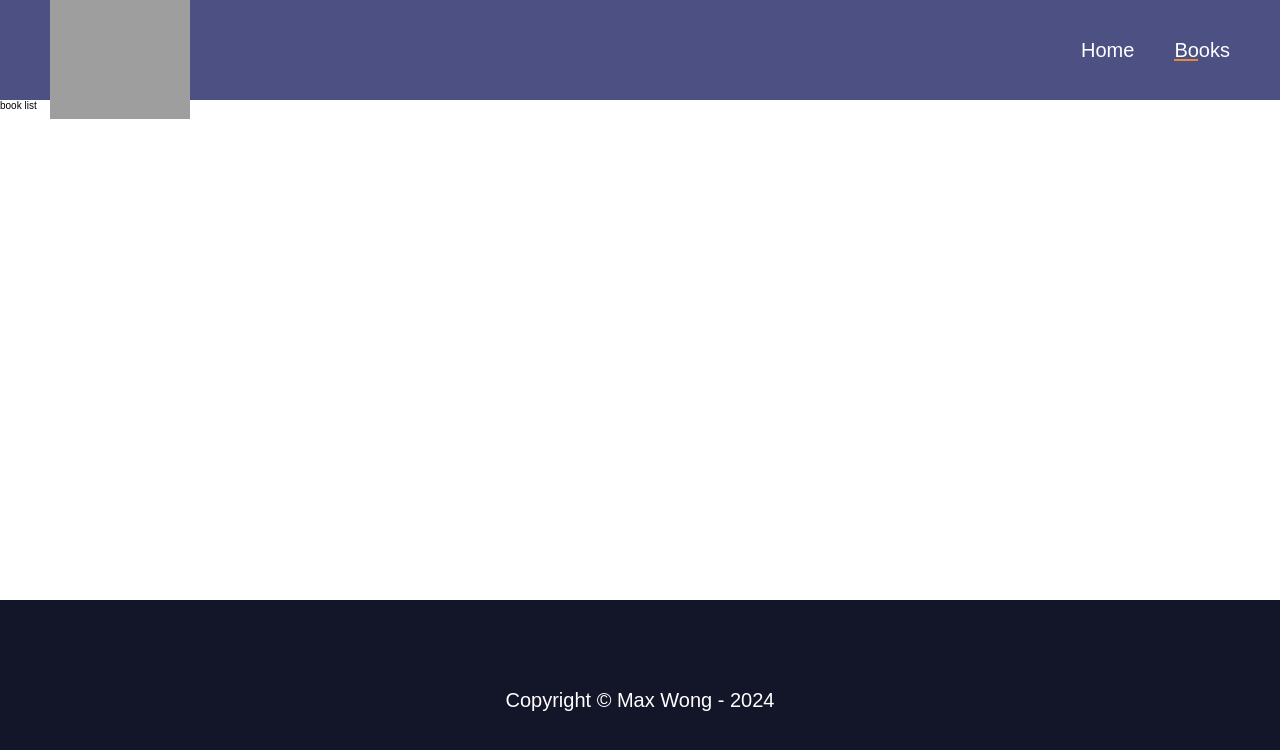
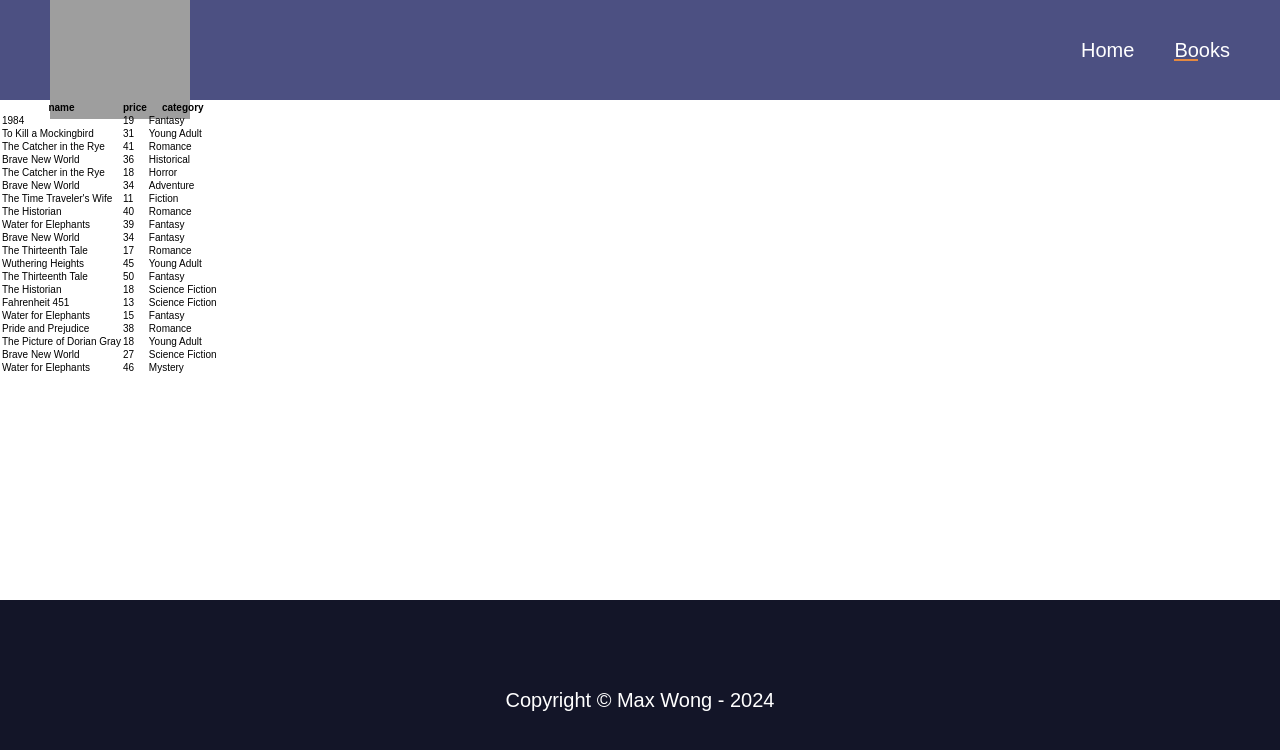
Before and after one commit to MaxBay2020/book_list, a Next.js app: page /books in a window 1280 px wide. Shown: the top 750 px of the page. Built offline with nearby package versions, Linux system fonts and the light colour scheme; grey boxes are pictures that could not be loaded.

Commit message:
redux config and book data

```diff
--- /dev/null
+++ b/src/app/StoreProvider.tsx
@@ -0,0 +1,18 @@
+'use client'
+import { useRef } from 'react'
+import { Provider } from 'react-redux'
+import { makeStore, AppStore } from '@/lib/redux/store'
+
+export default function StoreProvider({
+                                          children,
+                                      }: {
+    children: React.ReactNode
+}) {
+    const storeRef = useRef<AppStore | null>(null)
+    if (!storeRef.current) {
+        // Create the store instance the first time this renders
+        storeRef.current = makeStore()
+    }
+
+    return <Provider store={storeRef.current}>{children}</Provider>
+}
--- a/src/app/books/page.tsx
+++ b/src/app/books/page.tsx
@@ -1,10 +1,25 @@
-import React from 'react';
+'use client'
+import React, {useState} from 'react';
+// import Table from "@/components/table/Table";
+import {bookTableHeaders, bookList} from "@/data";
+import {useAppSelector} from "../../lib/redux/hooks";
+import dynamic from "next/dynamic";
+
+const Table = dynamic(() => import('@/components/table/Table'), { ssr: false })
 
 const BookListPage = () => {
+    const [page, setPage] = useState(1)
+    const [limit, setLimit] = useState(5)
+
+    const { bookList } = useAppSelector(state => state.books)
+
     return (
-        <div>
-            book list
-        </div>
+        <section>
+            <Table
+                tableHeads={bookTableHeaders}
+                tableData={bookList}
+            />
+        </section>
     );
 };
 
--- a/src/app/layout.tsx
+++ b/src/app/layout.tsx
@@ -1,6 +1,7 @@
 import '@/app/globals.css'
 import Navbar from "@/components/navbar/Navbar";
 import Footer from "@/components/footer/Footer";
+import StoreProvider from "@/app/StoreProvider";
 
 export const metadata = {
     title: 'Next.js',
@@ -13,11 +14,14 @@ export default function RootLayout({children,}: {
     return (
         <html lang="en">
         <body className='container'>
-        <Navbar/>
-        <main className='mainContent'>
-            {children}
-        </main>
-        <Footer/>
+        <StoreProvider>
+            <Navbar/>
+            <main className='mainContent'>
+                {children}
+            </main>
+            <Footer/>
+        </StoreProvider>
+
         </body>
         </html>
     )
--- /dev/null
+++ b/src/app/page.module.css
@@ -0,0 +1,6 @@
+.container{
+    display: flex;
+    align-items: center;
+    justify-content: center;
+    font-size: 6rem;
+}
--- a/src/app/page.tsx
+++ b/src/app/page.tsx
@@ -1,10 +1,10 @@
-import React from 'react';
+import styles from './page.module.css'
 
 const HomePage = () => {
   return (
-      <div>
+      <p className={styles.container}>
         home page
-      </div>
+      </p>
   );
 };
 
--- /dev/null
+++ b/src/components/table/Table.tsx
@@ -0,0 +1,34 @@
+
+export type DataType = Record<string, string | number>
+
+export type TableProps = {
+    tableHeads: string[],
+    tableData: DataType[]
+}
+
+const Table = ({tableHeads, tableData}: TableProps) => {
+    return (
+        <table>
+            <tr>
+                {
+                    tableHeads.map((head, index) => (
+                        <th key={index}>{head}</th>
+                    ))
+                }
+            </tr>
+            {
+                tableData.map((row, index) => (
+                    <tr key={index}>
+                        {
+                            tableHeads.map(key => (
+                                <td key={key}>{row[key]}</td>
+                            ))
+                        }
+                    </tr>
+                ))
+            }
+        </table>
+    );
+};
+
+export default Table;
--- a/src/data.ts
+++ b/src/data.ts
@@ -13,3 +13,148 @@ export const navLinks: navLinkType[] = [
         path: '/books'
     }
 ]
+
+export const bookTableHeaders = ['name', 'price', 'category']
+
+export const bookList = [
+    {
+        "id": 1,
+        "name": "1984",
+        "price": "19",
+        "category": "Fantasy",
+        "description": "A compelling narrative and a beautiful story that weaves The Thirteenth Tale's complex characters with magical realism."
+    },
+    {
+        "id": 2,
+        "name": "To Kill a Mockingbird",
+        "price": "31",
+        "category": "Young Adult",
+        "description": "A compelling narrative and a beautiful story that weaves Pride and Prejudice's complex characters with magical realism."
+    },
+    {
+        "id": 3,
+        "name": "The Catcher in the Rye",
+        "price": "41",
+        "category": "Romance",
+        "description": "A compelling narrative and a beautiful story that weaves The Road's complex characters with magical realism."
+    },
+    {
+        "id": 4,
+        "name": "Brave New World",
+        "price": "36",
+        "category": "Historical",
+        "description": "A compelling narrative and a beautiful story that weaves Brave New World's complex characters with magical realism."
+    },
+    {
+        "id": 5,
+        "name": "The Catcher in the Rye",
+        "price": "18",
+        "category": "Horror",
+        "description": "A compelling narrative and a beautiful story that weaves The Forgotten Garden's complex characters with magical realism."
+    },
+    {
+        "id": 6,
+        "name": "Brave New World",
+        "price": "34",
+        "category": "Adventure",
+        "description": "A compelling narrative and a beautiful story that weaves Wuthering Heights's complex characters with magical realism."
+    },
+    {
+        "id": 7,
+        "name": "The Time Traveler's Wife",
+        "price": "11",
+        "category": "Fiction",
+        "description": "A compelling narrative and a beautiful story that weaves The Shadow of the Wind's complex characters with magical realism."
+    },
+    {
+        "id": 8,
+        "name": "The Historian",
+        "price": "40",
+        "category": "Romance",
+        "description": "A compelling narrative and a beautiful story that weaves 1984's complex characters with magical realism."
+    },
+    {
+        "id": 9,
+        "name": "Water for Elephants",
+        "price": "39",
+        "category": "Fantasy",
+        "description": "A compelling narrative and a beautiful story that weaves 1984's complex characters with magical realism."
+    },
+    {
+        "id": 10,
+        "name": "Brave New World",
+        "price": "34",
+        "category": "Fantasy",
+        "description": "A compelling narrative and a beautiful story that weaves Jane Eyre's complex characters with magical realism."
+    },
+    {
+        "id": 11,
+        "name": "The Thirteenth Tale",
+        "price": "17",
+        "category": "Romance",
+        "description": "A compelling narrative and a beautiful story that weaves The Book Thief's complex characters with magical realism."
+    },
+    {
+        "id": 12,
+        "name": "Wuthering Heights",
+        "price": "45",
+        "category": "Young Adult",
+        "description": "A compelling narrative and a beautiful story that weaves Brave New World's complex characters with magical realism."
+    },
+    {
+        "id": 13,
+        "name": "The Thirteenth Tale",
+        "price": "50",
+        "category": "Fantasy",
+        "description": "A compelling narrative and a beautiful story that weaves Jane Eyre's complex characters with magical realism."
+    },
+    {
+        "id": 14,
+        "name": "The Historian",
+        "price": "18",
+        "category": "Science Fiction",
+        "description": "A compelling narrative and a beautiful story that weaves Jane Eyre's complex characters with magical realism."
+    },
+    {
+        "id": 15,
+        "name": "Fahrenheit 451",
+        "price": "13",
+        "category": "Science Fiction",
+        "description": "A compelling narrative and a beautiful story that weaves Life of Pi's complex characters with magical realism."
+    },
+    {
+        "id": 16,
+        "name": "Water for Elephants",
+        "price": "15",
+        "category": "Fantasy",
+        "description": "A compelling narrative and a beautiful story that weaves The Historian's complex characters with magical realism."
+    },
+    {
+        "id": 17,
+        "name": "Pride and Prejudice",
+        "price": "38",
+        "category": "Romance",
+        "description": "A compelling narrative and a beautiful story that weaves Jane Eyre's complex characters with magical realism."
+    },
+    {
+        "id": 18,
+        "name": "The Picture of Dorian Gray",
+        "price": "18",
+        "category": "Young Adult",
+        "description": "A compelling narrative and a beautiful story that weaves The Time Traveler's Wife's complex characters with magical realism."
+    },
+    {
+        "id": 19,
+        "name": "Brave New World",
+        "price": "27",
+        "category": "Science Fiction",
+        "description": "A compelling narrative and a beautiful story that weaves The Picture of Dorian Gray's complex characters with magical realism."
+    },
+    {
+        "id": 20,
+        "name": "Water for Elephants",
+        "price": "46",
+        "category": "Mystery",
+        "description": "A compelling narrative and a beautiful story that weaves Brave New World's complex characters with magical realism."
+    }
+]
--- /dev/null
+++ b/src/lib/redux/features/bookSlice.ts
@@ -0,0 +1,32 @@
+import { createSlice } from '@reduxjs/toolkit'
+import type { PayloadAction } from '@reduxjs/toolkit'
+import {bookList} from "@/data";
+import {BookType} from "@/types/types";
+
+type bookStateType = {
+    bookList: BookType[]
+}
+
+// Define the initial state using that type
+const initialState: bookStateType = {
+    bookList
+}
+
+export const bookSlice = createSlice({
+    name: 'booList',
+    // `createSlice` will infer the state type from the `initialState` argument
+    initialState,
+    reducers: {
+        addBook: (state, action: PayloadAction<BookType>) => {
+            const { newBook } = action.payload
+            state.bookList.push(newBook)
+        },
+        removeBook: (state, action: PayloadAction<string>) => {
+            const { id } = action.payload
+        },
+    },
+})
+
+export const { addBook, removeBook } = bookSlice.actions
+
+export default bookSlice.reducer
--- /dev/null
+++ b/src/lib/redux/hooks.ts
@@ -0,0 +1,8 @@
+import { useDispatch, useSelector, useStore } from 'react-redux'
+import type { TypedUseSelectorHook } from 'react-redux'
+import type { RootState, AppDispatch, AppStore } from './store'
+
+// Use throughout your app instead of plain `useDispatch` and `useSelector`
+export const useAppDispatch: () => AppDispatch = useDispatch
+export const useAppSelector: TypedUseSelectorHook<RootState> = useSelector
+export const useAppStore: () => AppStore = useStore
--- /dev/null
+++ b/src/lib/redux/store.ts
@@ -0,0 +1,16 @@
+import { configureStore } from '@reduxjs/toolkit'
+import booksReducer from './features/bookSlice'
+
+export const makeStore = () => {
+    return configureStore({
+        reducer: {
+            books: booksReducer
+        },
+    })
+}
+
+// Infer the type of makeStore
+export type AppStore = ReturnType<typeof makeStore>
+// Infer the `RootState` and `AppDispatch` types from the store itself
+export type RootState = ReturnType<AppStore['getState']>
+export type AppDispatch = AppStore['dispatch']
--- /dev/null
+++ b/src/lib/types/types.ts
@@ -0,0 +1,6 @@
+export type BookType = {
+    name: string,
+    price: string,
+    category: string,
+    description: string
+}
```
Also changed, not shown: package.json (+6 -3 lines), 1 other file (tests, documents, lock files or other folders).
